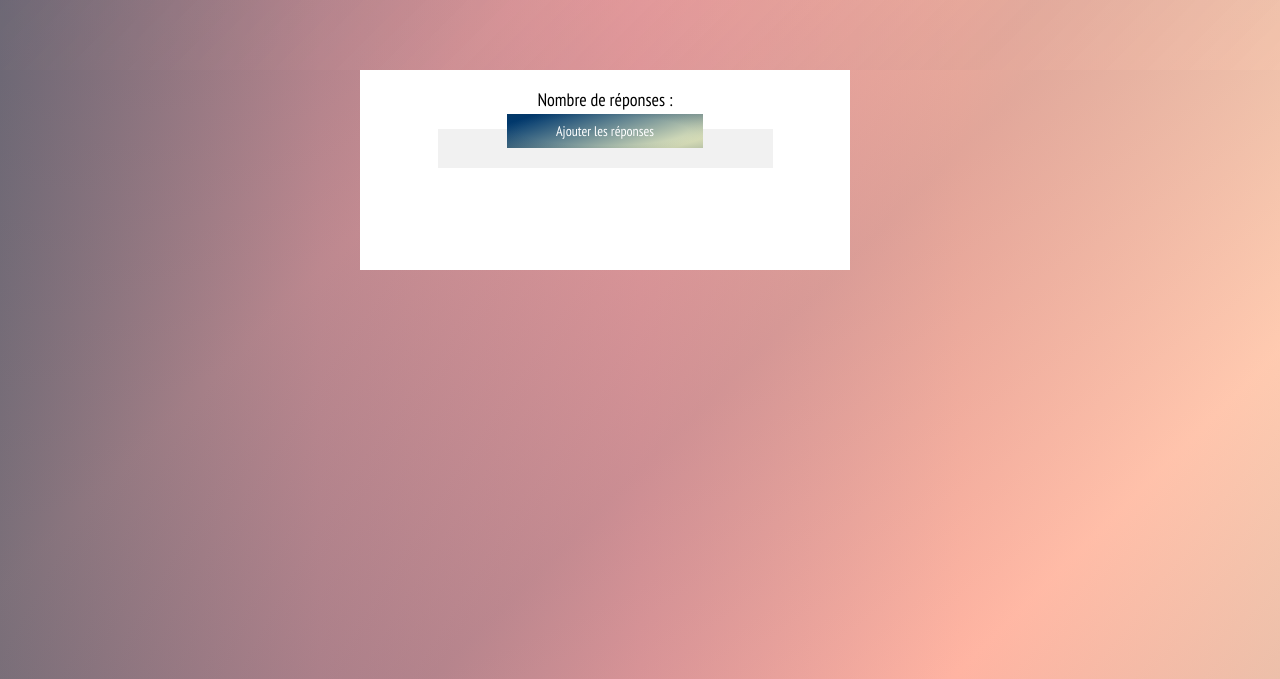
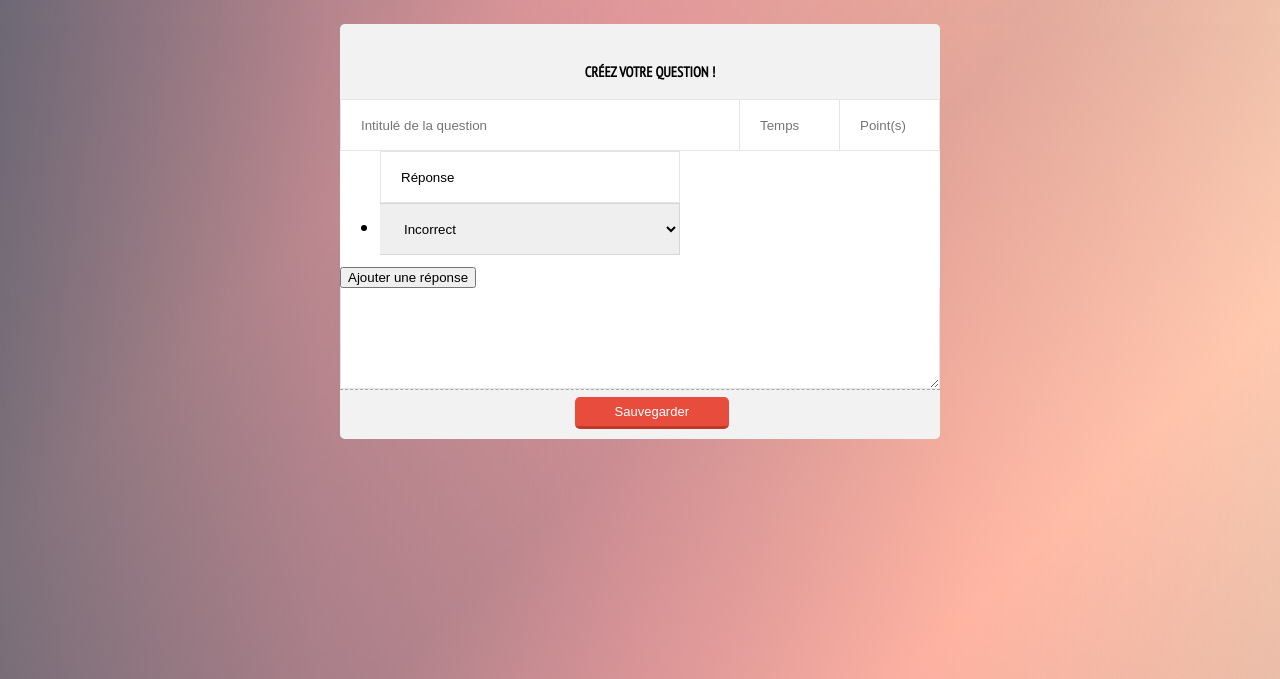
Before and after one commit to Floko95/QcmProject, a PHP site: page /Questionneur/CreationQuestions.php in a window 1280 px wide. Shown: the top 679 px of the page. Run offline with PHP 8.4, Linux system fonts and the light colour scheme; data that the repository does not hold is empty; some libraries are stand-ins or nearby versions.

Commit message:
Bouton Js ajouté

```diff
--- a/Web/Questionneur/CreationQuestions.php
+++ b/Web/Questionneur/CreationQuestions.php
@@ -7,117 +7,87 @@
         	<link href='https://fonts.googleapis.com/css?family=Open+Sans:300,400,600' rel='stylesheet' type='text/css'>
         	<link href='https://fonts.googleapis.com/css?family=Montserrat' rel='stylesheet' type='text/css'>
         	<link href="https://fonts.googleapis.com/css?family=PT+Sans+Narrow" rel="stylesheet">
+		<script type="text/javascript" src="https://ajax.googleapis.com/ajax/libs/jquery/3.1.0/jquery.min.js"></script>
         	<title>Créer Question</title>
 	</head>
 	<body>
 
-
 <!-- END NAVIGATION -->
 
+<?php require_once("../Autres/Connexionbdd.php"); ?>
+	<form action="Questions.php" method=post>
+		<div class="contain">
+			<header>
+				<h1>Créez votre question !</h1>
+<?php
+				if(isset($_POST['id']))
+				{
+					if(isset($_POST['dom'])) // si domaine spécifié
+					{
+						echo'<h2>Domaine du qcm : '.$_POST['dom'].'</h2>'; //affichage domaine
+					}
+					if (isset($_POST['sdom'])) // si sous domaine spécifié
+					{
+						echo'</br><h2>Sous_domaine du qcm : '.$_POST['sdom'].'</h2></br>';//affichage sous domaine
+					}
+					echo'<h2>id du qcm : '.$_POST['id'].'</h2>'; // on affichage Id QCM
+				}
+?>
+			</header>
+			<div class="infos">
+				<input class="ques" placeholder="Intitulé de la question" type="text" name="q"/>
+				<input class="last" placeholder="Temps" type="text" name="tps"/>
+				<input class="last" placeholder="Point(s)" type="text" name="points"/>
+			</div>
+			<div class="réponse">
+				<ul id="liste">
+					<li id="ligne">
+						<input value="Réponse" onClick="$(this).val('')" class="first" type="text" name="Rep[]" />
+						<select name="select[]">
+							<option class="green" value="Vrai">
+								Correct
+							</option>
+							<option class="red" value="Faux" selected>
+								Incorrect
+							</option>
+						</select>
+					</li>
+				</ul>
+			</div>
+			<div class="ajouter">
+				<input type="button" id="ajouterChamp" value="Ajouter une réponse"/>
+			</div>
+			<script>
+				$(document).ready(function()
+				{
+					$('#ajouterChamp').click(function()
+					{
+						console.log("Clic sur le bouton");
+						$('#liste').append($("#ligne").clone());
+						console.log("Ajout de l'élement");
+					});
+					$('.first').click(function()
+					{
+						$(this).val('');
+					});
+				});
+			</script>
 
 <?php
-require_once("../Autres/Connexionbdd.php");
+			echo '<input type="hidden" name="id" value="'.$_POST['idqcm'].'"/>';
+?>
+			<div class="message">
+				<textarea placeholder="Rajouter un petit commentaire ici. Cela sera affiché sous votre question. ">
+				</textarea>
+			</div>
+			<input type="hidden" name="creaquestion" value="creaquestion"/>
+			<footer>
+				<button>
+					<input type="submit" value="Sauvegarder"/>
+				</button>
+			</footer>
+		</div>
+	</form>
 
-	if (!isset($_POST['n'])) //si le nombre de réponses n'est pas spécifié on affiche ce formulaire
-	{
-			?>
-
-  <div class="container">
-    <div class="wrap">
-
-			<form class="form-wrapper" action="CreationQuestions.php" method="post">
-			<fieldset class="section is-active">
-		<?php
-		echo'	<input type="hidden" name="idqcm" value="'.$_POST['idqcm'].'"/>';
-		 ?>
-
-			<p>Nombre de réponses : </p>
-			<input type="text" name="n"/>
-			<input type="submit" class="button" value="Ajouter les réponses"/>
-			</fieldset>
-		</form>
-    </div>
-  </div>
-		<?php
-	}
-
-	elseif (isset($_POST['n'])) // si le nombre de réponses est spécifié
-	{
-		if ($_POST['n'] < 2)// si le nombre de réponses est inférieur à 2 on affiche à nouveau le formulaire précédent
-		{
-				?>
-
-  <div class="container">
-    <div class="wrap">
-
-			<form class="form-wrapper" action="CreationQuestions.php" method=post>
-			<?php echo '<input type="hidden" name="idqcm" value="'.$_POST['idqcm'].'"/>';?>
-			<fieldset class="section is-active">
-			<p>Minimum 2 !  </p>
-			<input type="text" name="n"/>
-			<input type="submit" class="button" value="Ajouter les réponses"/>
-			</fieldset>
-		</form>
-    </div>
-  </div>
-		<?php
-
-		}
-		else // sinon on affiche le nouveau formulaire pour entrer les informations de la question
-		{
-			echo '<form action="Questions.php" method=post>
-
-			<div class="contain">
-  			<header>
-    		<h1>Créez votre question !</h1>';
-
-			if(isset($_POST['id']))
-                        {
-                                if(isset($_POST['dom'])) // si le domaine est spécifié
-                                {
-                                        echo '<h2>Domaine du qcm : '.$_POST['dom'].'</h2>'; // on affiche le domaine
-                                }
-                                if (isset($_POST['sdom'])) // si le sous domaine est spécifié
-                                {
-                                        echo ' </br><h2>Sous_domaine du qcm : '.$_POST['sdom'].'</h2></br>';
-										// on affiche le sous domaine
-				}
-                                echo ' <h2>id du qcm : '.$_POST['id'].'</h2>'; // on affiche l'Id du QCM
-                        }
-
-			echo '</header><div class="contact">
-			<input class="ques" placeholder="Intitulé de la question" type="text" name="q"/>
-			<input class="last" placeholder="Temps" type="text" name="tps"/>
-			<input class="last" placeholder="Point(s)" type="text" name="points"/></div>';
-
-			for ($i=1;$i<=$_POST['n'];$i++) // boucle qui permet d'afficher les champs de réponses avec leur liste en fonction du nombre entré dans le tout premier formulaire
-			{
-
-
-			?>
-				<div class='name'>
-					<?php
-
-				echo '<input placeholder="Réponse" class="first" type="text" name="Rep[]"/>
-					<select name="select[]">
-										<option class="green" value="Vrai">Correct</option>
-										<option class="red" value="Faux" selected>Incorrect</option>
-									</select><br/></div>';
-
-			}
-
-			echo'<input type="hidden" name="id" value="'.$_POST['idqcm'].'"/>';
-			echo "<div class='message'>
-    		<textarea placeholder='Rajouter un petit commentaire ici. Cela sera affiché sous votre question. '></textarea>
-  			</div>";
-			echo  '<input type="hidden" name="creaquestion" value="creaquestion"/>';
-
-			echo '<footer><button><input type="submit" value="Sauvegarder"/></button></footer>';
-
-			echo '</div></form>';
-		}
-	}
-?>
-        </div>
 </body>
 </html>
```
Lines whose indentation alone changed are shown as unchanged.
